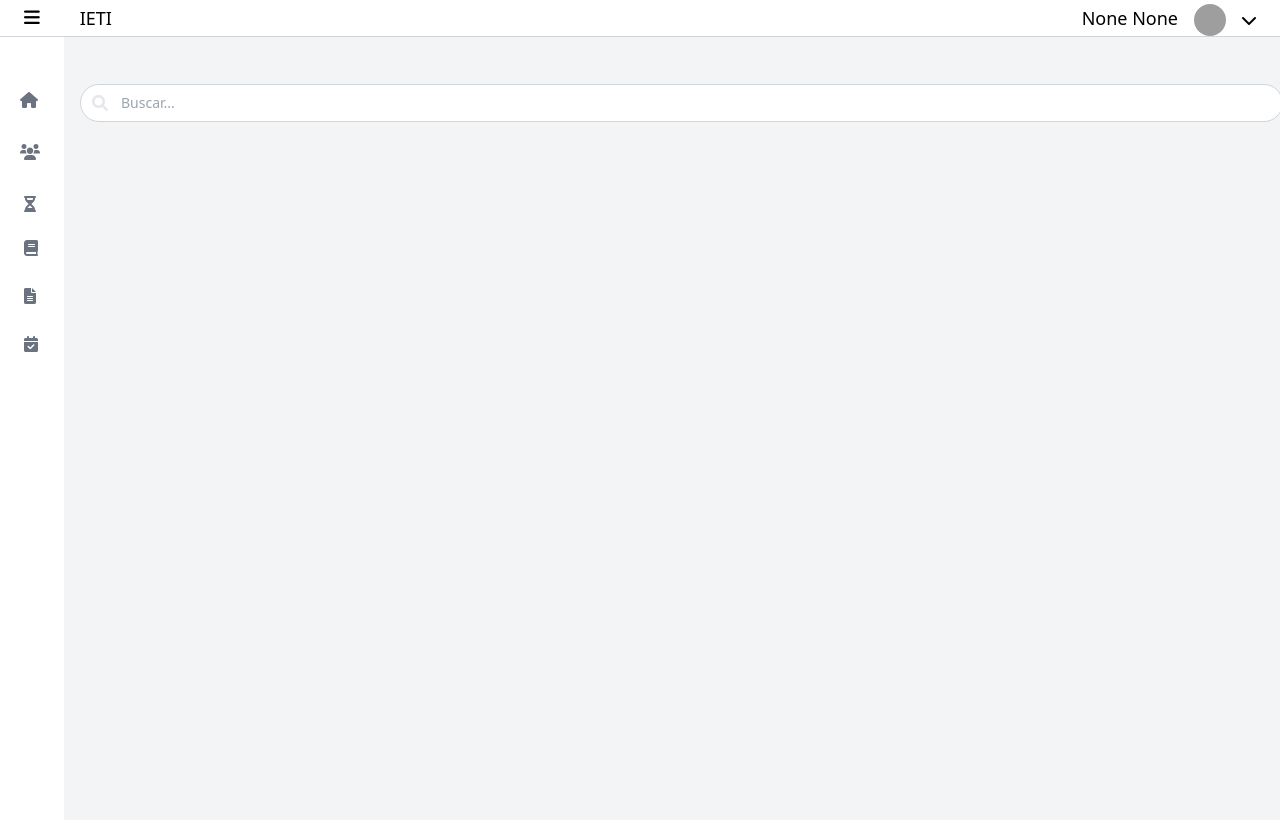
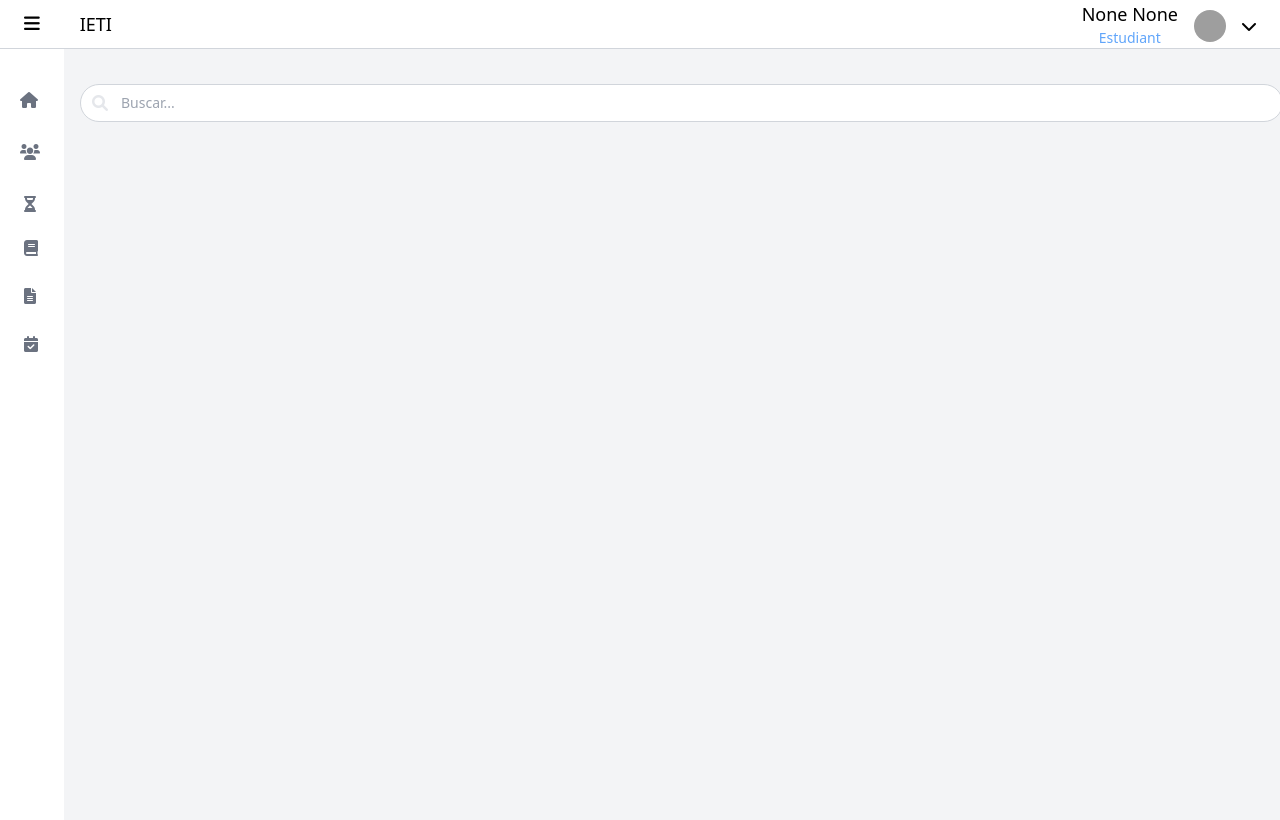
Before and after one commit to PauR03/Biblioteca-IETI, a Django app: page /dashboard/ in a window 1280 px wide. Run offline with Django 5.2, Linux system fonts and the light colour scheme; a user stored in the database is signed in; tables that the repository leaves empty hold one stand-in row (values such as "Sample post"); grey boxes are pictures that could not be loaded.

Commit message:
template editado

```diff
--- a/biblioteca/templates/dashboard.html
+++ b/biblioteca/templates/dashboard.html
@@ -32,8 +32,9 @@
                     <span class="text-cyan-500 text-lg mt-2">{{ firstname }} {{ lastname }}</span>
 
                     {% if is_admin %}
-                    <span class="text-blue-400 text-sm">Administrador</span>
-
+                        <span class="text-blue-400 text-sm">Administrador</span>
+                    {% else %}
+                        <span class="text-blue-400 text-sm">Estudiant</span>
                     {% endif %}
                 </div>
                 <!-- Botón de Perfil -->
--- a/biblioteca/templates/perfil.html
+++ b/biblioteca/templates/perfil.html
@@ -33,7 +33,8 @@
 
                     {% if is_admin %}
                         <span class="text-blue-400 text-sm">Administrador</span>
-
+                    {% else %}
+                        <span class="text-blue-400 text-sm">Estudiant</span>
                     {% endif %}
                 </div>
                 <!-- Botón de Perfil -->
```
Also changed, not shown: biblioteca/templates/editarPerfil.html (+4 -3 lines).
